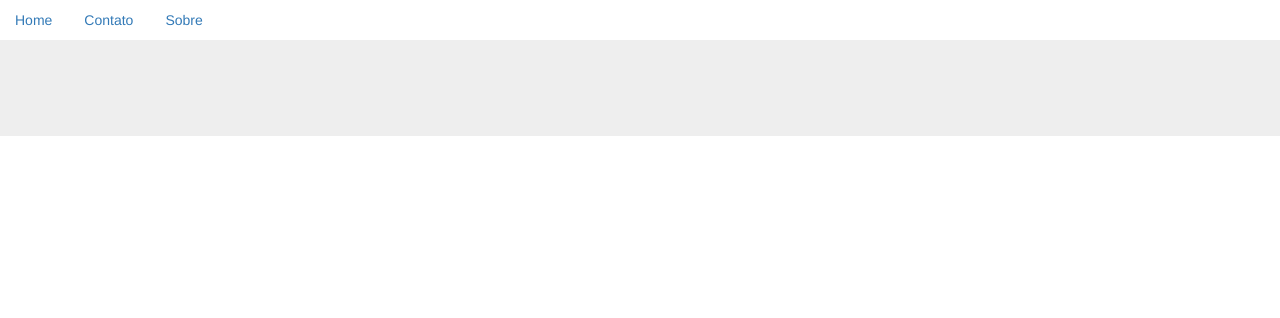
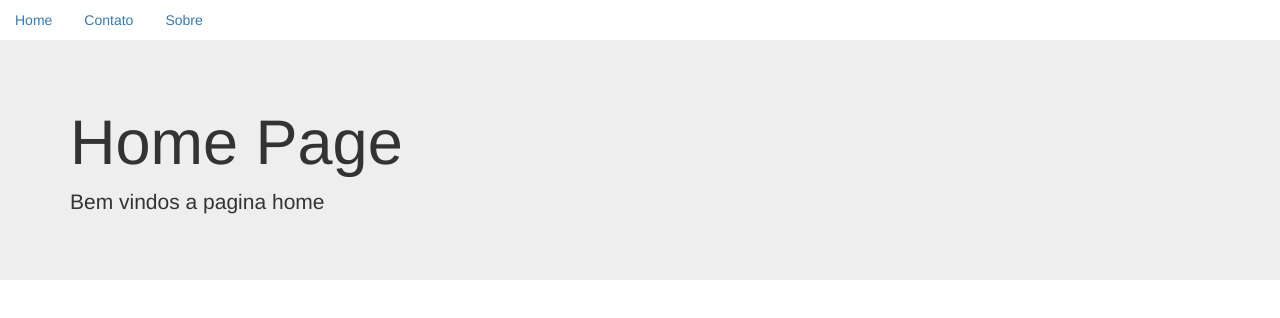
Before and after one commit to MarcosViniciusPinho/AngularJs_Rotas, a website: page index.html in a window 1280 px wide. Drawn offline with nearby package versions, Linux system fonts and the light colour scheme; some packages are replaced by stand-ins of ours.

Commit message:
importando o modulo para a view index.

```diff
--- a/index.html
+++ b/index.html
@@ -7,6 +7,7 @@
     <script src="node_modules/angular/angular.min.js"></script>
     <script src="node_modules/angular-route/angular-route.min.js"></script>
 
+    <script src="app/modulo.js"></script>
     <script src="app/router.js"></script>
     <script src="app/controllers/homeController.js"></script>
     <script src="app/controllers/contatoController.js"></script>
```
